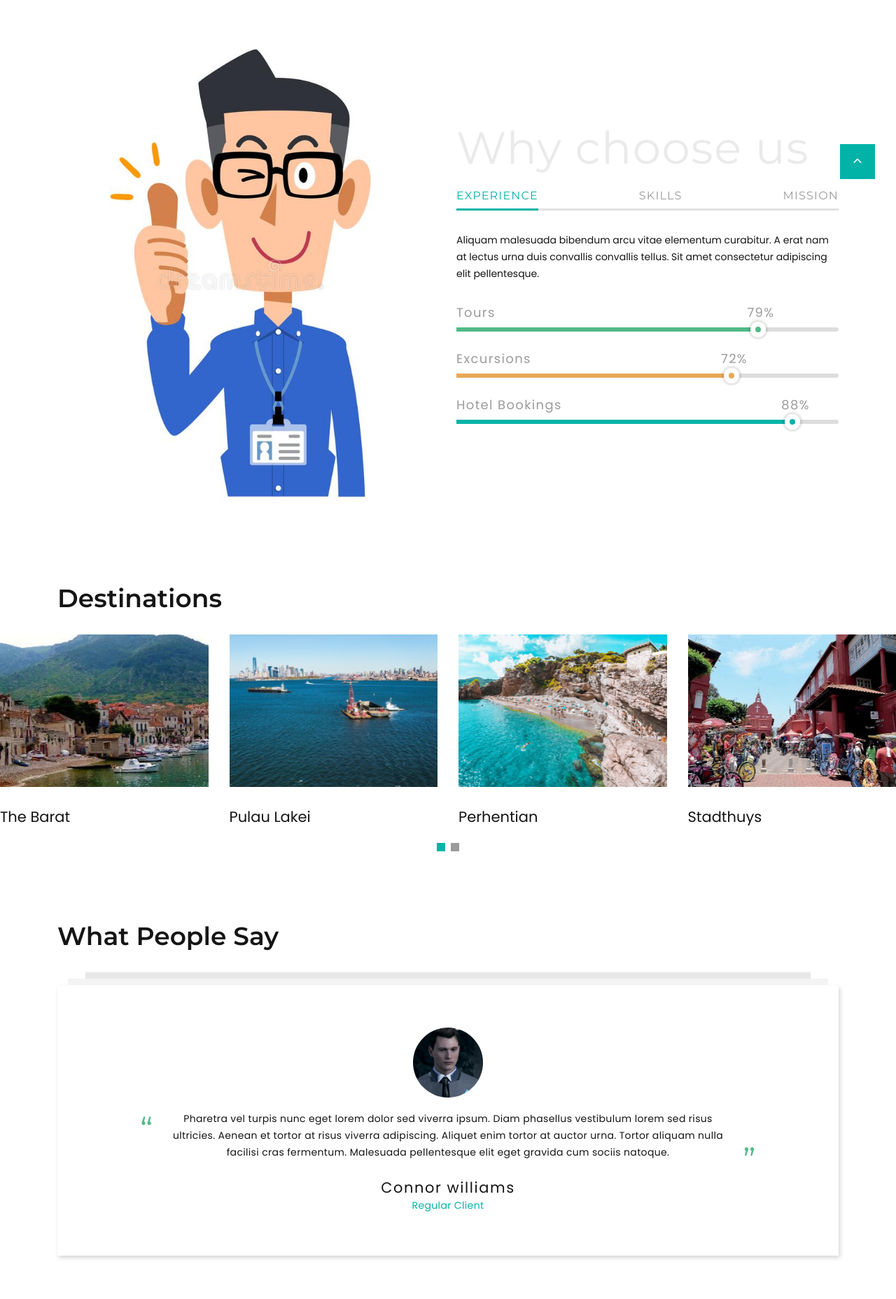
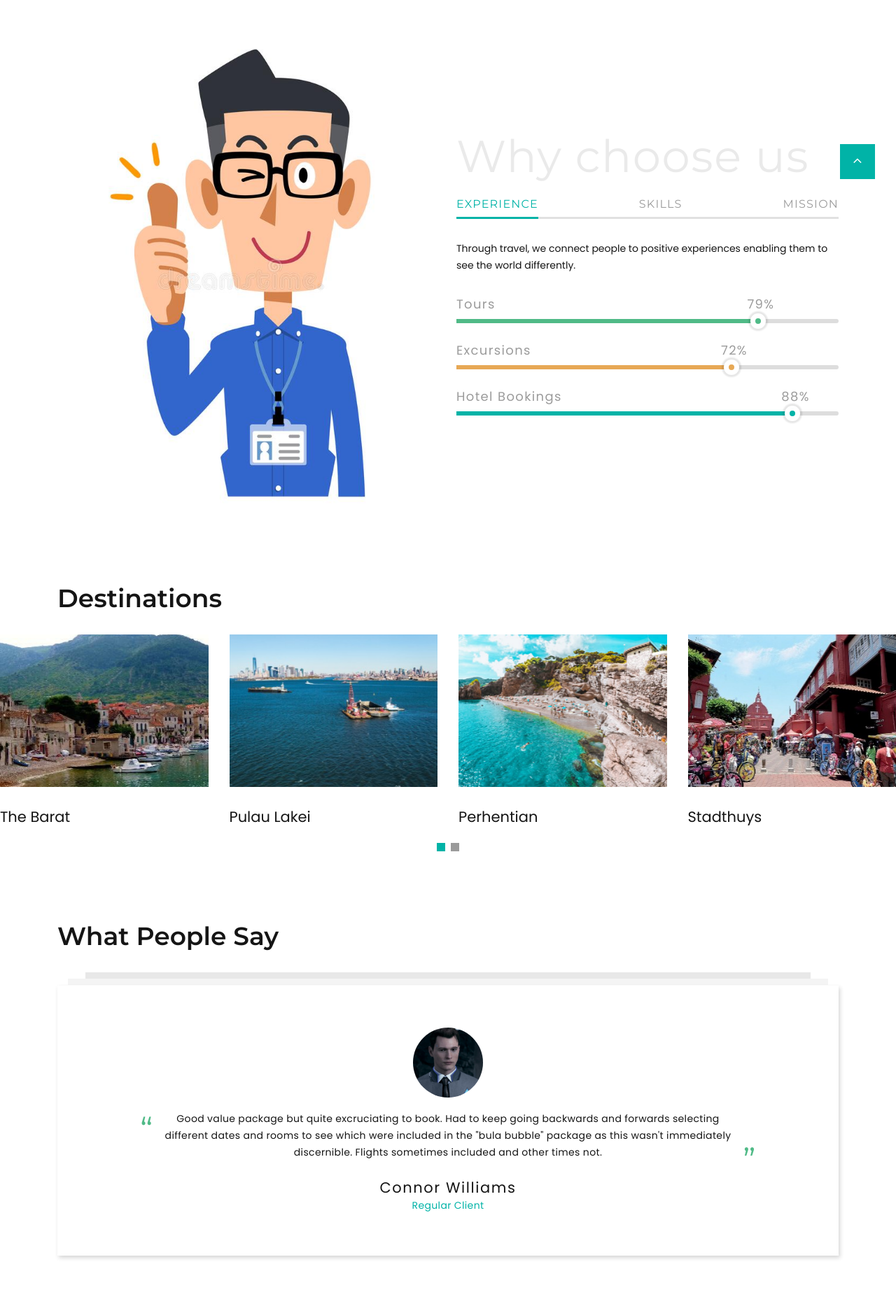
Before and after one commit to AsianAsh/tourism-website, a PHP site: page /about.php in a window 1280 px wide. Shown: the part 614-2471 px from the top of the page at 70% size. Run offline with PHP 8.4, Linux system fonts and the light colour scheme.

Commit message:
final changes

```diff
--- a/about.php
+++ b/about.php
@@ -36,7 +36,7 @@ require_once "./components/navbar.php";
 		<!-- Tab panes-->
 		<div class="tab-content">
 			<div class="tab-pane fade show active" id="tabs-4-1">
-			<p>Aliquam malesuada bibendum arcu vitae elementum curabitur. A erat nam at lectus urna duis convallis convallis tellus. Sit amet consectetur adipiscing elit pellentesque.</p>
+			<p>Through travel, we connect people to positive experiences enabling them to see the world differently.</p>
 			<!-- Linear progress bar-->
 			<article class="progress-linear progress-secondary">
 				<div class="progress-header">
@@ -86,15 +86,14 @@ require_once "./components/navbar.php";
 			<div class="group-md group-middle"><a class="button button-width-xl-230 button-primary button-pipaluk" href="#">Get in touch</a><a class="button button-black-outline button-width-xl-230" href="#">Read more</a></div>
 			</div>
 			<div class="tab-pane fade" id="tabs-4-3">
-			<p>Orci nulla pellentesque dignissim enim sit. Elit ullamcorper dignissim cras tincidunt lobortis feugiat vivamus. Nibh mauris cursus mattis molestie a iaculis at erat pellentesque.</p>
+			<p>To create a world, where everyone is encouraged to travel.</p>
 			<div class="text-center text-sm-left offset-top-30 tab-height">
 				<ul class="row-16 list-0 list-custom list-marked list-marked-sm list-marked-secondary">
-				<li>Lorem ipsum</li>
-				<li>Consectetur adipiscing</li>
-				<li>Sed do eiusmod</li>
-				<li>Tempor incididunt</li>
-				<li>Sem fringilla</li>
-				<li>Ut venenatis</li>
+				<li>Reliable</li>
+				<li>Excellent customer service</li>
+				<li>Fine management</li>
+				<li>Easy to Use</li>
+				<li>Good Service</li>
 				</ul>
 			</div>
 			<div class="group-md group-middle"><a class="button button-width-xl-230 button-primary button-pipaluk" href="#">Get in touch</a><a class="button button-black-outline button-md" href="#">Download presentation</a></div>
@@ -208,9 +207,9 @@ require_once "./components/navbar.php";
 	<article class="quote-lisa">
 		<div class="quote-lisa-body"><a class="quote-lisa-figure" href="#"><img class="img-circles" src="images/connor.jpg" alt="" width="100" height="100"/></a>
 		<div class="quote-lisa-text">
-			<p class="q">Pharetra vel turpis nunc eget lorem dolor sed viverra ipsum. Diam phasellus vestibulum lorem sed risus ultricies. Aenean et tortor at risus viverra adipiscing. Aliquet enim tortor at auctor urna. Tortor aliquam nulla facilisi cras fermentum. Malesuada pellentesque elit eget gravida cum sociis natoque.</p>
+			<p class="q">Good value package but quite excruciating to book. Had to keep going backwards and forwards selecting different dates and rooms to see which were included in the "bula bubble" package as this wasn't immediately discernible. Flights sometimes included and other times not.</p>
 		</div>
-		<h5 class="quote-lisa-cite"><a href="#">Connor williams</a></h5>
+		<h5 class="quote-lisa-cite"><a href="#">Connor Williams</a></h5>
 		<p class="quote-lisa-status">Regular Client</p>
 		</div>
 	</article>
@@ -218,7 +217,7 @@ require_once "./components/navbar.php";
 	<article class="quote-lisa">
 		<div class="quote-lisa-body"><a class="quote-lisa-figure" href="#"><img class="img-circles" src="images/kratos.jpg" alt="" width="100" height="100"/></a>
 		<div class="quote-lisa-text">
-			<p class="q">Sodales ut etiam sit amet nisl purus. Maecenas accumsan lacus vel facilisis volutpat est. Suscipit adipiscing bibendum est ultricies integer quis auctor. Viverra aliquet eget sit amet tellus cras adipiscing. Posuere ac ut consequat semper viverra nam libero justo laoreet. Iaculis eu non diam phasellus vestibulum lorem sed risus ultricies.</p>
+			<p class="q">Deals always tend to be hard to beat on travel online. We've booked with them for years for this reason. On this occasion, it took a long while (many days) on a few occasions for travel online to return phone calls, we had to chase them up, and some minor details were incorrect on itineraries received (we had to make an adjustments which lengthened the process). Overall I would book again and recommend on the basis the deals are hard to pass up.</p>
 		</div>
 		<h5 class="quote-lisa-cite"><a href="#">Sir Kratos</a></h5>
 		<p class="quote-lisa-status">Regular Client</p>
@@ -228,7 +227,7 @@ require_once "./components/navbar.php";
 	<article class="quote-lisa">
 		<div class="quote-lisa-body"><a class="quote-lisa-figure" href="#"><img class="img-circles" src="images/samuel.jpg" alt="" width="100" height="100"/></a>
 		<div class="quote-lisa-text">
-			<p class="q">Lacus vestibulum sed arcu non odio euismod lacinia. Pellentesque elit ullamcorper dignissim cras. Ultrices eros in cursus turpis massa tincidunt dui. Nunc pulvinar sapien et ligula ullamcorper malesuada proin. Commodo odio aenean sed adipiscing diam. Sed euismod nisi porta lorem mollis aliquam.</p>
+			<p class="q">Excellent! Very good service from beginning to end. Even with a COVID-related delay in the middle of it, Lisa stayed in contact with us and got us a reschedule with the utmost of ease. Thank you!</p>
 		</div>
 		<h5 class="quote-lisa-cite"><a href="#">Samuel Brown</a></h5>
 		<p class="quote-lisa-status">Regular Client</p>
--- a/index.php
+++ b/index.php
@@ -109,7 +109,7 @@ $stmt->close();
 				<!-- Tab panes-->
 				<div class="tab-content">
 				<div class="tab-pane fade show active" id="tabs-7-1">
-					<p>Wonder Tour is committed to bringing our clients the best in value and quality travel arrangements. We are passionate about travel and sharing the world's wonders with you.</p>
+					<p>Travel Time is committed to bringing our clients the best in value and quality travel arrangements. We are passionate about travel and sharing the world's wonders with you.</p>
 					<div class="group-md group-middle"><a class="button button-secondary button-pipaluk" href="contact-us.php">Get in Touch</a><a class="button button-black-outline button-md" href="about.php">Read More</a></div>
 				</div>
 				<div class="tab-pane fade" id="tabs-7-2">
--- a/register.php
+++ b/register.php
@@ -108,7 +108,7 @@ if (isset($_SESSION["accountCreationError"])) {
                 </div>
             </div>
 
-            <p>By creating an account, I agree to the "Website Name" Terms & Conditions and Privacy Statement.</p>
+            <p>By creating an account, I agree to the "TravelTime" Terms & Conditions and Privacy Statement.</p>
 
             <!-- Submit Form Button -->
             <div class="col-12 text-center">
```
Also changed, not shown: images/profile-pics/1650271748_george joestar.png (added), images/profile-pics/1650271755_keep it up 2.png (added).
